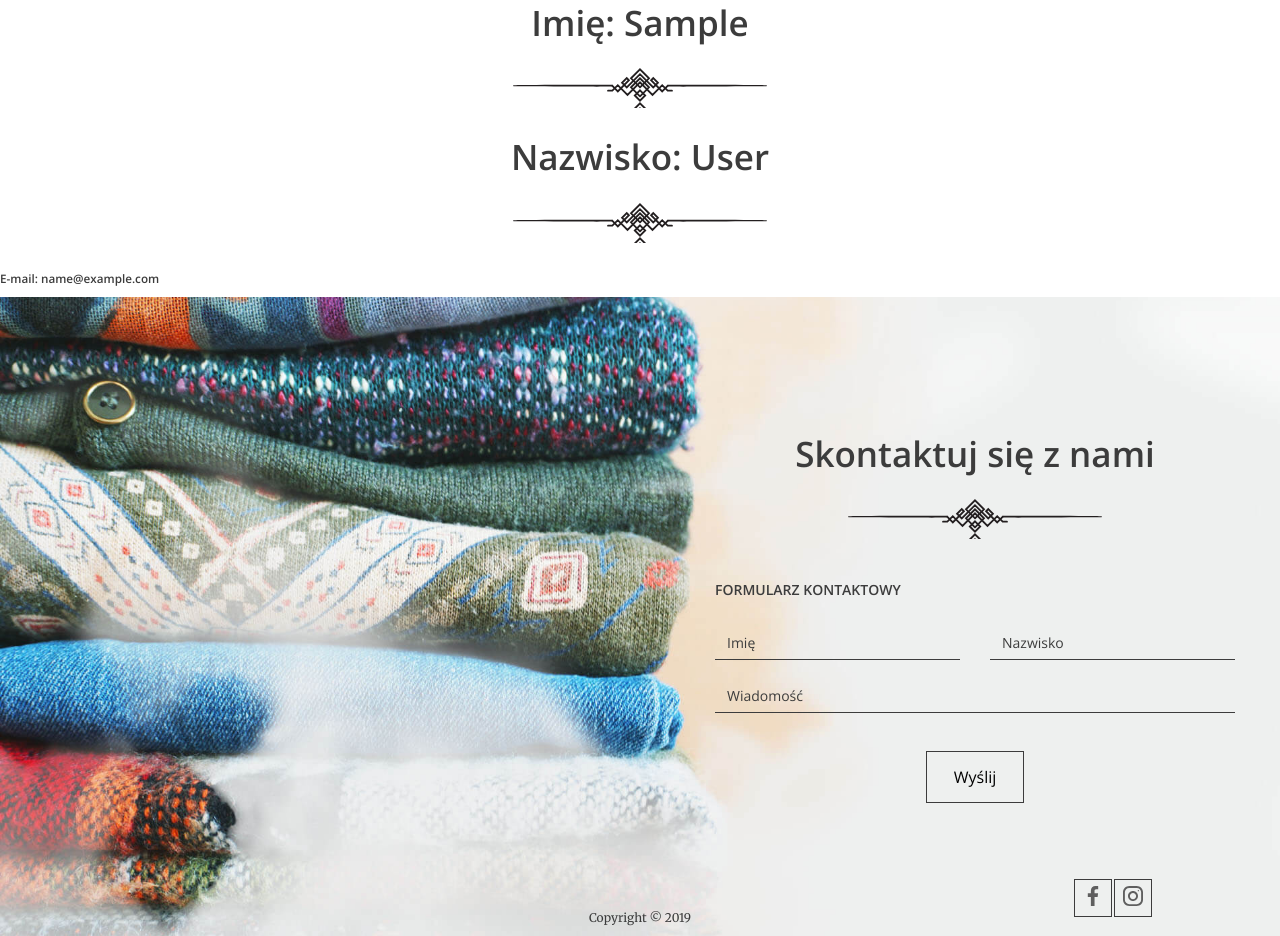
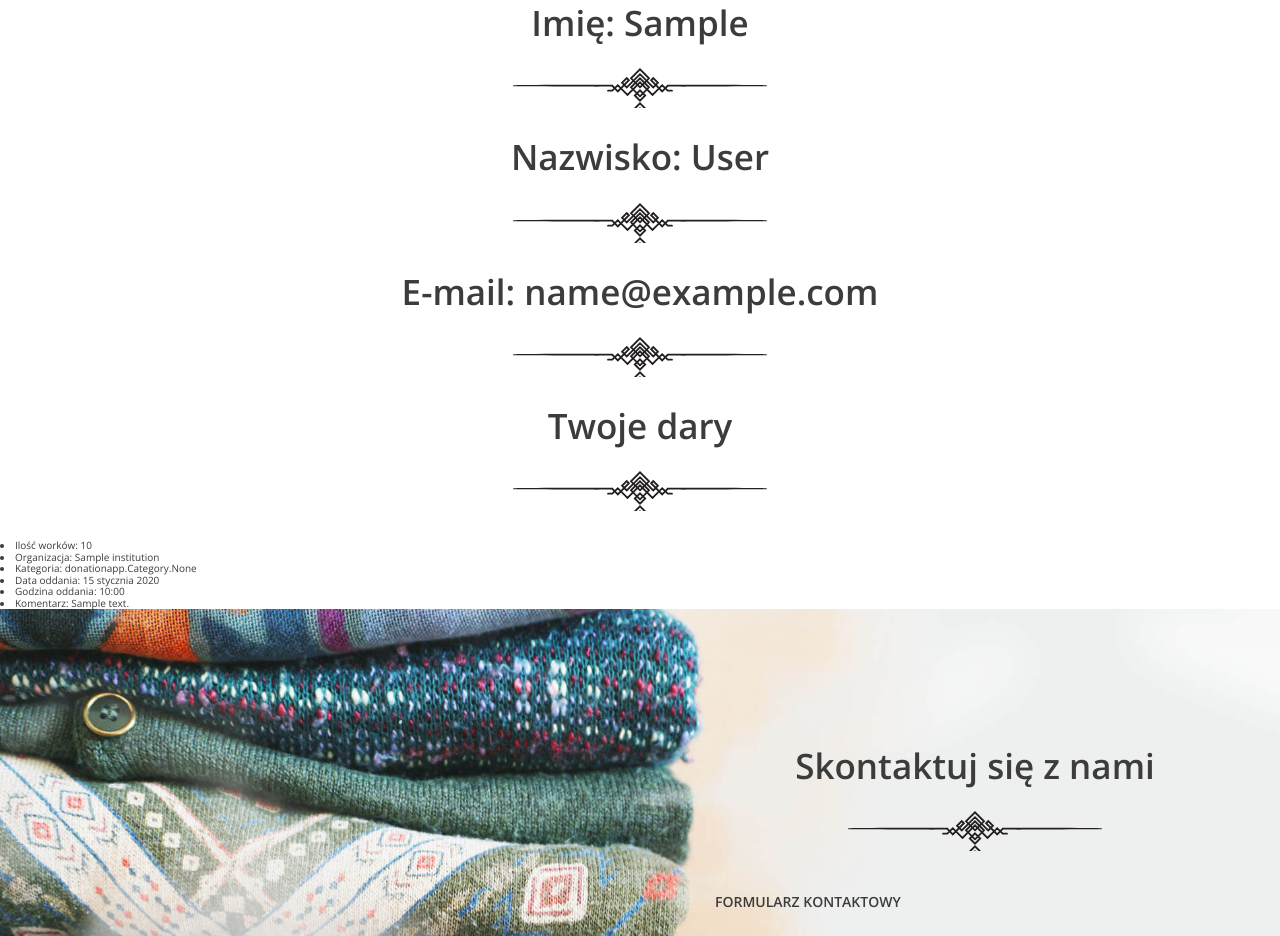
Before and after one commit to szymon-zuk/charity-donation-app, a Django app: template charitydonation/donationapp/templates/user_page.html in a window 1280 px wide. Shown: the part 826-1762 px from the top of the page. Run offline with Django 5.2, Linux system fonts and the light colour scheme; the template is opened without the code that fills it: values that come from a table or form of the project are taken from there, others are empty; a user stored in the database is signed in; tables that the repository leaves empty hold one stand-in row (values such as "Sample post").

Commit message:
Managing donations - feature 10

```diff
--- a/charitydonation/donationapp/templates/user_page.html
+++ b/charitydonation/donationapp/templates/user_page.html
@@ -16,7 +16,18 @@
     <div class="slogan--item">
         <h2>Imię: {{ user.first_name }}</h2>
         <h2>Nazwisko: {{ user.last_name }}</h2>
-        <h3>E-mail: {{ user.email }}</h3>
+        <h2>E-mail: {{ user.email }}</h2>
+    </div>
+    <div class="slogan--item">
+        <h2>Twoje dary</h2>
+        {% for donation in donation_list %}
+        <li>Ilość worków: {{ donation.quantity }}</li>
+        <li>Organizacja: {{ donation.institution }}</li>
+        <li>Kategoria: {{ donation.categories }}</li>
+        <li>Data oddania: {{ donation.pick_up_date }}</li>
+        <li>Godzina oddania: {{ donation.pick_up_time }}</li>
+        <li>Komentarz: {{ donation.pick_up_comment }}</li>
+        {% endfor %}
     </div>
 </body>
 {% endblock content %}
```
